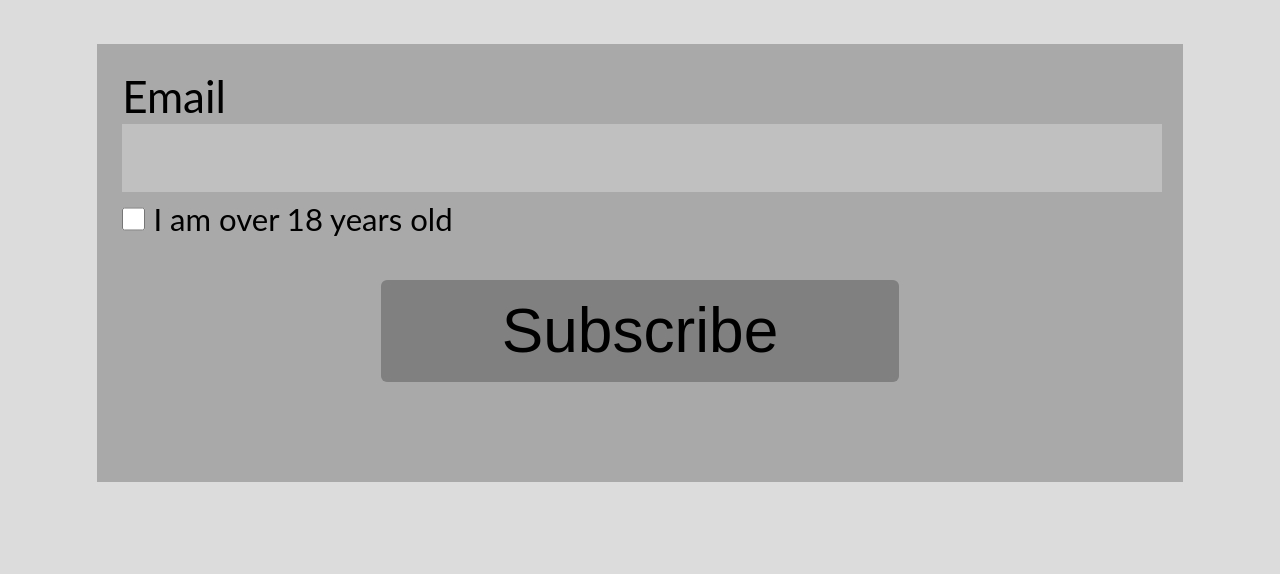
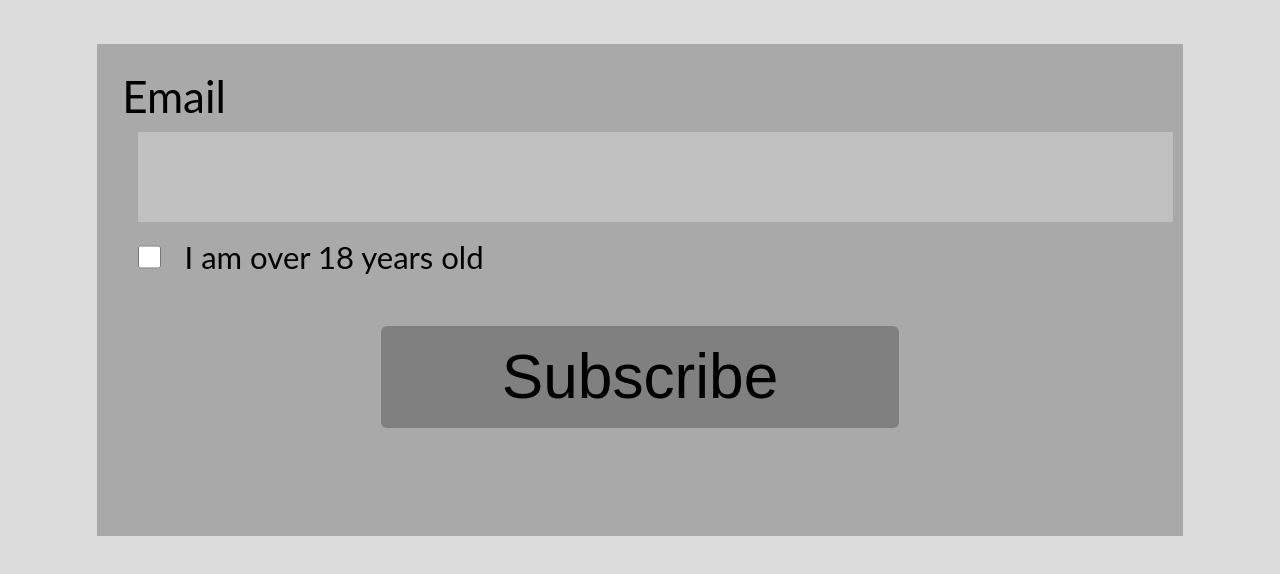
Before and after one commit to organization2021/lab3, a plain HTML site: page index.html in a window 1280 px wide. Shown: the part 372-946 px from the top of the page. Drawn offline with nearby package versions, Linux system fonts and the light colour scheme.

Commit message:
Update screen.css
email input width changed

```diff
--- a/css/screen.css
+++ b/css/screen.css
@@ -228,12 +228,18 @@ ol {
   line-height: 1.25em;
   padding: 25px 25px 100px 25px;
 }
+input {
+  box-sizing: border-box;
+  width: 100%;
+  padding: 12px 12px;
+  border: none;
+  margin: 8px 1.5%;
+  }
 
 #input-email input {
   background-color: #C0C0C0;
   border: none;
   line-height: 1.5em;
-  width: 100%;
 }
 
 input[type="checkbox"] + label {
```
